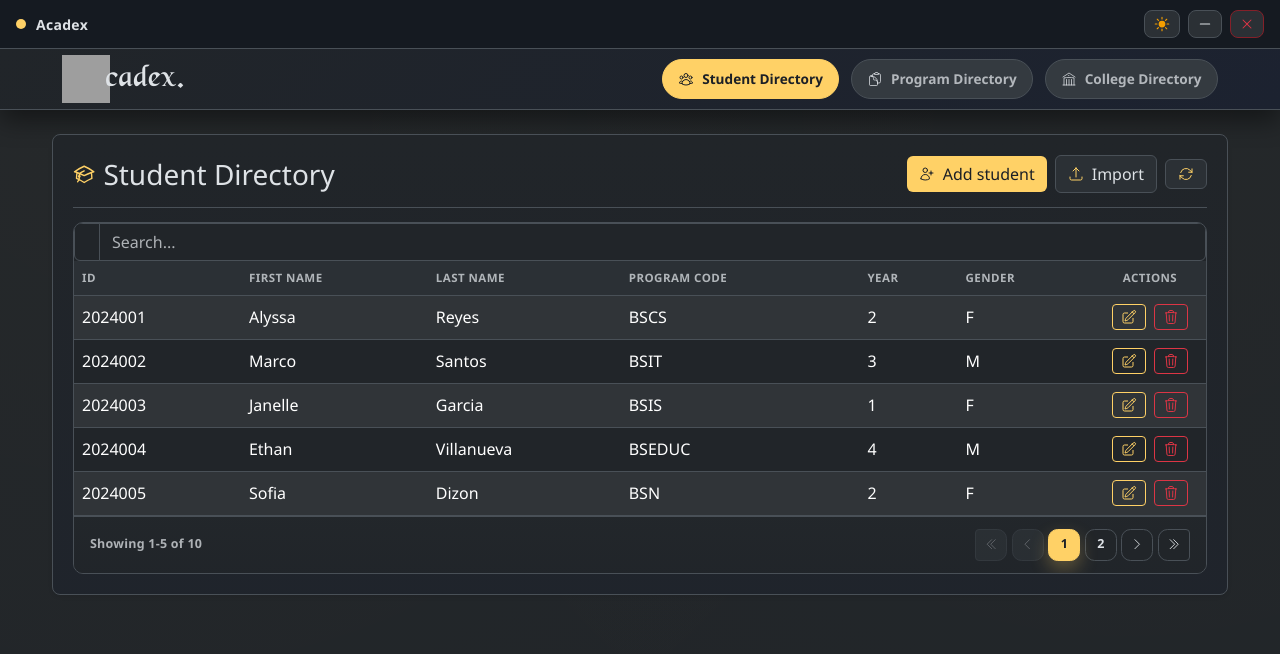
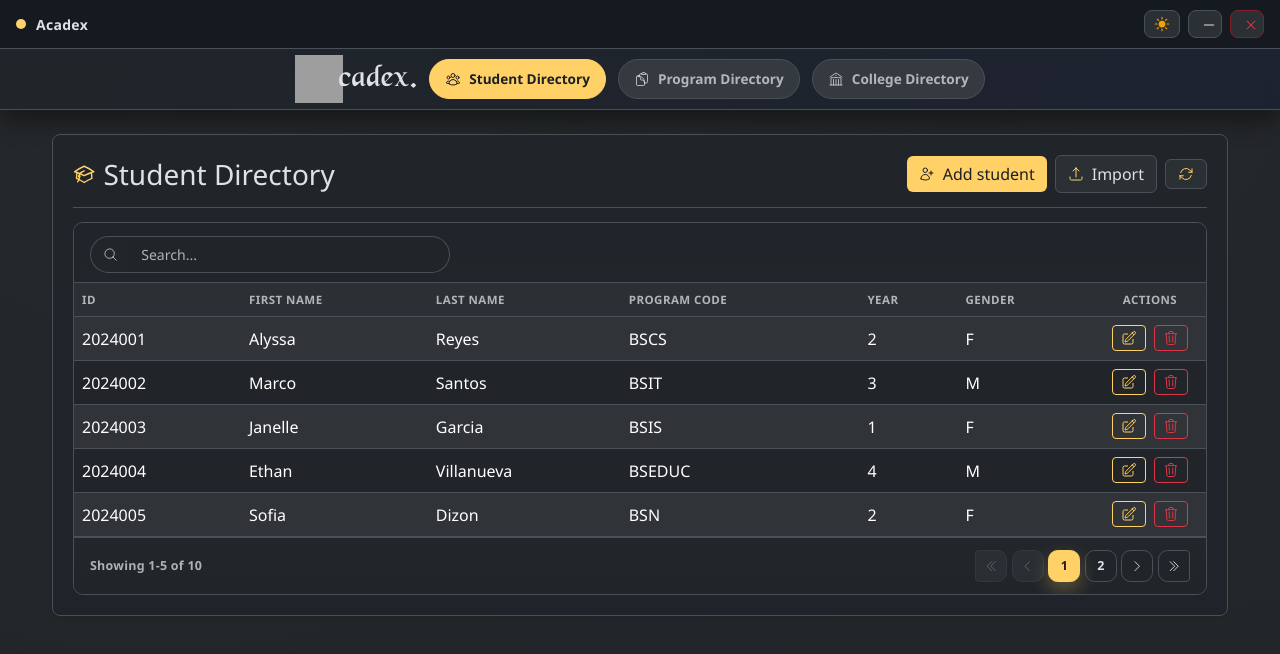
Before and after one commit to vyleene/acadexv2, a React (Vite) app: page / in a window 1280 px wide. Shown: the top 654 px of the page. Built offline with nearby package versions, Linux system fonts and the light colour scheme; grey boxes are pictures that could not be loaded.

Commit message:
Refactored the rest view components to use react-bootstrap primitives

```diff
--- a/src/App.css
+++ b/src/App.css
@@ -436,6 +436,62 @@ html[data-bs-theme='dark'] .app-nav__item.is-active .heroicon-url {
   overflow: hidden;
 }
 
+.table-toolbar {
+  display: flex;
+  align-items: center;
+  justify-content: flex-start;
+  padding: 0.8rem 1rem 0.55rem;
+  border-bottom: 1px solid var(--app-border);
+  background: linear-gradient(
+    180deg,
+    color-mix(in srgb, var(--app-surface) 82%, var(--app-surface-2) 18%),
+    color-mix(in srgb, var(--app-surface) 94%, var(--app-soft) 6%)
+  );
+}
+
+.table-search {
+  width: min(100%, 360px);
+}
+
+.table-search__icon {
+  width: 0.95rem;
+  height: 0.95rem;
+  color: var(--app-muted);
+}
+
+.table-search .input-group-text {
+  border-radius: 999px 0 0 999px;
+  border-right: 0;
+  background: color-mix(in srgb, var(--app-surface) 90%, var(--app-soft) 10%);
+  color: var(--app-muted);
+  padding-inline: 0.75rem;
+}
+
+.table-search__input {
+  min-height: 2.3rem;
+  border-radius: 0 999px 999px 0;
+  border-left: 0;
+  font-size: 0.88rem;
+  background: color-mix(in srgb, var(--app-surface) 90%, var(--app-soft) 10%);
+}
+
+.table-search:focus-within .input-group-text,
+.table-search:focus-within .table-search__input {
+  border-color: var(--app-accent-strong);
+}
+
+.table-search:focus-within .input-group-text {
+  box-shadow: -0.2rem 0 0 0 color-mix(in srgb, var(--app-accent-strong) 28%, transparent);
+}
+
+.table-empty-row td {
+  padding: 1.25rem 0.75rem !important;
+  text-align: center;
+  color: var(--app-muted);
+  font-weight: 600;
+  letter-spacing: 0.01em;
+}
+
 .table-overlay {
   position: absolute;
   inset: 0;
@@ -781,6 +837,14 @@ html[data-bs-theme='dark'] .btn-outline-primary.active {
 }
 
 @media (max-width: 768px) {
+  .table-toolbar {
+    padding: 0.75rem;
+  }
+
+  .table-search {
+    width: 100%;
+  }
+
   .table-pagination-bar {
     flex-direction: column;
     align-items: flex-start;
--- a/src/views/AppView.tsx
+++ b/src/views/AppView.tsx
@@ -1,4 +1,5 @@
 import type { AppViewProps } from '../models/AppModel'
+import { Card, Container, ToastContainer } from 'react-bootstrap'
 import ProgramDirectoryCard from './components/cards/ProgramDirectoryCardComponent'
 import StudentDirectoryCard from './components/cards/StudentDirectoryCardComponent'
 import CollegeDirectoryCard from './components/cards/CollegeDirectoryCardComponent'
@@ -28,17 +29,17 @@ function AppView({
 
       <DirectoryNav activePanel={activePanel} onSelectPanel={onSelectPanel} />
 
-      <div className="toast-container" aria-live="polite" aria-atomic="true"></div>
+      <ToastContainer className="toast-container" aria-live="polite" aria-atomic="true" />
 
-      <main className="container py-4 app-content">
-        <div className="card shadow-sm app-card">
-          <div className="card-body">
+      <Container as="main" className="py-4 app-content">
+        <Card className="shadow-sm app-card">
+          <Card.Body>
             <StudentDirectoryCard isActive={activePanel === 'students'} />
             <ProgramDirectoryCard isActive={activePanel === 'programs'} />
             <CollegeDirectoryCard isActive={activePanel === 'colleges'} />
-          </div>
-        </div>
-      </main>
+          </Card.Body>
+        </Card>
+      </Container>
     </>
   )
 }
--- a/src/views/components/DirectoryNavComponent.tsx
+++ b/src/views/components/DirectoryNavComponent.tsx
@@ -1,5 +1,6 @@
 import type { PanelKey } from '../../models/AppModel'
 import { BuildingLibraryIcon, ClipboardDocumentIcon, UserGroupIcon } from '@heroicons/react/24/outline'
+import { Image, Nav } from 'react-bootstrap'
 
 interface DirectoryNavProps {
   activePanel: PanelKey
@@ -11,14 +12,16 @@ function DirectoryNavComponent({ activePanel, onSelectPanel }: DirectoryNavProps
     `app-nav__item${activePanel === panel ? ' is-active' : ''}`
 
   return (
-    <nav className="app-nav" aria-label="Directory navigation">
+    <Nav as="nav" className="app-nav" aria-label="Directory navigation">
       <div className="app-nav__container">
         <div className="app-nav__logo">
-          <img src="/img/appIcon.ico" width="48" height="48" alt="A" />
+          <Image src="/img/appIcon.ico" width={48} height={48} alt="A" />
           <span>cadex.</span>
         </div>
 
-        <button
+        <Nav.Item as="div">
+          <Nav.Link
+            as="button"
             className={getNavClassName('students')}
             type="button"
             data-panel="students"
@@ -26,9 +29,12 @@ function DirectoryNavComponent({ activePanel, onSelectPanel }: DirectoryNavProps
           >
             <UserGroupIcon className="heroicon-url" aria-hidden="true" />
             Student Directory
-        </button>
+          </Nav.Link>
+        </Nav.Item>
 
-        <button
+        <Nav.Item as="div">
+          <Nav.Link
+            as="button"
             className={getNavClassName('programs')}
             type="button"
             data-panel="programs"
@@ -36,9 +42,12 @@ function DirectoryNavComponent({ activePanel, onSelectPanel }: DirectoryNavProps
           >
             <ClipboardDocumentIcon className="heroicon-url" aria-hidden="true" />
             Program Directory
-        </button>
+          </Nav.Link>
+        </Nav.Item>
 
-        <button
+        <Nav.Item as="div">
+          <Nav.Link
+            as="button"
             className={getNavClassName('colleges')}
             type="button"
             data-panel="colleges"
@@ -46,9 +55,10 @@ function DirectoryNavComponent({ activePanel, onSelectPanel }: DirectoryNavProps
           >
             <BuildingLibraryIcon className="heroicon-url" aria-hidden="true" />
             College Directory
-        </button>
+          </Nav.Link>
+        </Nav.Item>
       </div>
-    </nav>
+    </Nav>
   )
 }
 
--- a/src/views/components/TitleBarComponent.tsx
+++ b/src/views/components/TitleBarComponent.tsx
@@ -1,5 +1,6 @@
 import type { ThemeMode } from '../../models/AppModel'
 import { MinusIcon, MoonIcon, SunIcon, XMarkIcon } from '@heroicons/react/24/solid'
+import { Button, Stack } from 'react-bootstrap'
 
 interface TitleBarProps {
   theme: ThemeMode
@@ -22,8 +23,9 @@ function TitleBarComponent({
           <span className="app-titlebar__title">Acadex</span>
         </div>
       </div>
-      <div className="app-titlebar__actions">
-        <button
+      <Stack direction="horizontal" gap={2} className="app-titlebar__actions">
+        <Button
+          variant="link"
           className="titlebar-btn titlebar-btn--theme"
           id="btn-theme"
           type="button"
@@ -33,8 +35,9 @@ function TitleBarComponent({
         >
           <MoonIcon className="heroicon-url theme-icon theme-icon--moon" aria-hidden="true" />
           <SunIcon className="heroicon-url theme-icon theme-icon--sun" aria-hidden="true" />
-        </button>
-        <button
+        </Button>
+        <Button
+          variant="link"
           className="titlebar-btn"
           id="btn-minimize"
           aria-label="Minimize window"
@@ -42,8 +45,9 @@ function TitleBarComponent({
           onClick={onMinimizeWindow}
         >
           <MinusIcon className="heroicon-url titlebar-icon" aria-hidden="true" />
-        </button>
-        <button
+        </Button>
+        <Button
+          variant="link"
           className="titlebar-btn titlebar-btn--close"
           id="btn-close"
           aria-label="Close window"
@@ -51,8 +55,8 @@ function TitleBarComponent({
           onClick={onCloseWindow}
         >
           <XMarkIcon className="heroicon-url titlebar-icon" aria-hidden="true" />
-        </button>
-      </div>
+        </Button>
+      </Stack>
     </header>
   )
 }
--- a/src/views/components/cards/CollegeDirectoryCardComponent.tsx
+++ b/src/views/components/cards/CollegeDirectoryCardComponent.tsx
@@ -1,4 +1,5 @@
 import { ArrowPathIcon, ArrowUpTrayIcon, BuildingLibraryIcon, PlusIcon } from '@heroicons/react/24/outline'
+import { Button, Stack } from 'react-bootstrap'
 import CollegeTableComponent from '../tables/CollegeTableComponent'
 
 
@@ -11,36 +12,38 @@ function CollegeDirectoryCardComponent({ isActive }: CollegeDirectoryCardProps)
 
   return (
     <section className={sectionClassName} data-panel="colleges">
-      <header className="page-header d-flex align-items-center justify-content-between flex-wrap gap-3">
-        <div>
-          <div className="d-flex align-items-center gap-2">
+      <header className="page-header">
+        <Stack direction="horizontal" className="align-items-center justify-content-between flex-wrap gap-3">
+          <Stack direction="horizontal" gap={2} className="align-items-center">
             <BuildingLibraryIcon className="heroicon-url heroicon--lg text-primary" aria-hidden="true" />
             <h1 className="h3 mb-0">College Directory</h1>
-          </div>
-        </div>
-        <div className="d-flex align-items-center gap-2">
-          <button className="btn btn-primary d-inline-flex align-items-center gap-2" id="btn-add-college" type="button">
+          </Stack>
+          <Stack direction="horizontal" gap={2} className="align-items-center flex-wrap">
+            <Button variant="primary" className="d-inline-flex align-items-center gap-2" id="btn-add-college" type="button">
             <PlusIcon className="heroicon-url" aria-hidden="true" />
             Add college
-          </button>
-          <button
-            className="btn btn-secondary d-inline-flex align-items-center gap-2"
+            </Button>
+            <Button
+              variant="secondary"
+              className="d-inline-flex align-items-center gap-2"
             id="btn-upload-college"
             type="button"
             aria-label="Import colleges"
           >
             <ArrowUpTrayIcon className="heroicon-url" aria-hidden="true" />
             Import
-          </button>
-          <button
-            className="btn btn-secondary d-inline-flex align-items-center"
+            </Button>
+            <Button
+              variant="secondary"
+              className="d-inline-flex align-items-center"
             id="btn-refresh-college"
             type="button"
             aria-label="Refresh colleges"
           >
             <ArrowPathIcon className="heroicon-url" aria-hidden="true" />
-          </button>
-        </div>
+            </Button>
+          </Stack>
+        </Stack>
       </header>
       <CollegeTableComponent />
     </section>
--- a/src/views/components/cards/ProgramDirectoryCardComponent.tsx
+++ b/src/views/components/cards/ProgramDirectoryCardComponent.tsx
@@ -1,4 +1,5 @@
 import { ArrowPathIcon, ArrowUpTrayIcon, ClipboardDocumentIcon, PlusIcon } from '@heroicons/react/24/outline'
+import { Button, Stack } from 'react-bootstrap'
 import ProgramTableComponent from '../tables/ProgramTableComponent'
 
 
@@ -11,36 +12,38 @@ function ProgramDirectoryCardComponent({ isActive }: ProgramDirectoryCardProps)
 
   return (
     <section className={sectionClassName} data-panel="programs">
-      <header className="page-header d-flex align-items-center justify-content-between flex-wrap gap-3">
-        <div>
-          <div className="d-flex align-items-center gap-2">
+      <header className="page-header">
+        <Stack direction="horizontal" className="align-items-center justify-content-between flex-wrap gap-3">
+          <Stack direction="horizontal" gap={2} className="align-items-center">
             <ClipboardDocumentIcon className="heroicon-url heroicon--lg text-primary" aria-hidden="true" />
             <h1 className="h3 mb-0">Program Directory</h1>
-          </div>
-        </div>
-        <div className="d-flex align-items-center gap-2">
-          <button className="btn btn-primary d-inline-flex align-items-center gap-2" id="btn-add-program" type="button">
+          </Stack>
+          <Stack direction="horizontal" gap={2} className="align-items-center flex-wrap">
+            <Button variant="primary" className="d-inline-flex align-items-center gap-2" id="btn-add-program" type="button">
             <PlusIcon className="heroicon-url" aria-hidden="true" />
             Add program
-          </button>
-          <button
-            className="btn btn-secondary d-inline-flex align-items-center gap-2"
+            </Button>
+            <Button
+              variant="secondary"
+              className="d-inline-flex align-items-center gap-2"
             id="btn-upload-program"
             type="button"
             aria-label="Import programs"
           >
             <ArrowUpTrayIcon className="heroicon-url" aria-hidden="true" />
             Import
-          </button>
-          <button
-            className="btn btn-secondary d-inline-flex align-items-center"
+            </Button>
+            <Button
+              variant="secondary"
+              className="d-inline-flex align-items-center"
             id="btn-refresh-program"
             type="button"
             aria-label="Refresh programs"
           >
             <ArrowPathIcon className="heroicon-url" aria-hidden="true" />
-          </button>
-        </div>
+            </Button>
+          </Stack>
+        </Stack>
       </header>
       <ProgramTableComponent />
     </section>
--- a/src/views/components/cards/StudentDirectoryCardComponent.tsx
+++ b/src/views/components/cards/StudentDirectoryCardComponent.tsx
@@ -1,4 +1,5 @@
 import { AcademicCapIcon, ArrowPathIcon, ArrowUpTrayIcon, UserPlusIcon } from '@heroicons/react/24/outline'
+import { Button, Stack } from 'react-bootstrap'
 import StudentTableComponent from '../tables/StudentTableComponent'
 
 
@@ -11,38 +12,40 @@ function StudentDirectoryCardComponent({ isActive }: StudentDirectoryCardProps)
 
   return (
     <section className={sectionClassName} data-panel="students">
-      <header className="page-header d-flex align-items-center justify-content-between flex-wrap gap-3">
-        <div>
-          <div className="d-flex align-items-center gap-2">
+      <header className="page-header">
+        <Stack direction="horizontal" className="align-items-center justify-content-between flex-wrap gap-3">
+          <Stack direction="horizontal" gap={2} className="align-items-center">
             <AcademicCapIcon className="heroicon-url heroicon--lg text-primary" aria-hidden="true" />
             <h1 className="h3 mb-0" id="test">
               Student Directory
             </h1>
-          </div>
-        </div>
-        <div className="d-flex align-items-center gap-2">
-          <button className="btn btn-primary d-inline-flex align-items-center gap-2" id="btn-add-student" type="button">
+          </Stack>
+          <Stack direction="horizontal" gap={2} className="align-items-center flex-wrap">
+            <Button variant="primary" className="d-inline-flex align-items-center gap-2" id="btn-add-student" type="button">
             <UserPlusIcon className="heroicon-url" aria-hidden="true" />
             Add student
-          </button>
-          <button
-            className="btn btn-secondary d-inline-flex align-items-center gap-2"
+            </Button>
+            <Button
+              variant="secondary"
+              className="d-inline-flex align-items-center gap-2"
             id="btn-upload-student"
             type="button"
             aria-label="Import students"
           >
             <ArrowUpTrayIcon className="heroicon-url" aria-hidden="true" />
             Import
-          </button>
-          <button
-            className="btn btn-secondary d-inline-flex align-items-center"
+            </Button>
+            <Button
+              variant="secondary"
+              className="d-inline-flex align-items-center"
             id="btn-refresh-student"
             type="button"
             aria-label="Refresh students"
           >
             <ArrowPathIcon className="heroicon-url" aria-hidden="true" />
-          </button>
-        </div>
+            </Button>
+          </Stack>
+        </Stack>
       </header>
       <StudentTableComponent />
     </section>
```
Lines whose indentation alone changed are shown as unchanged.
